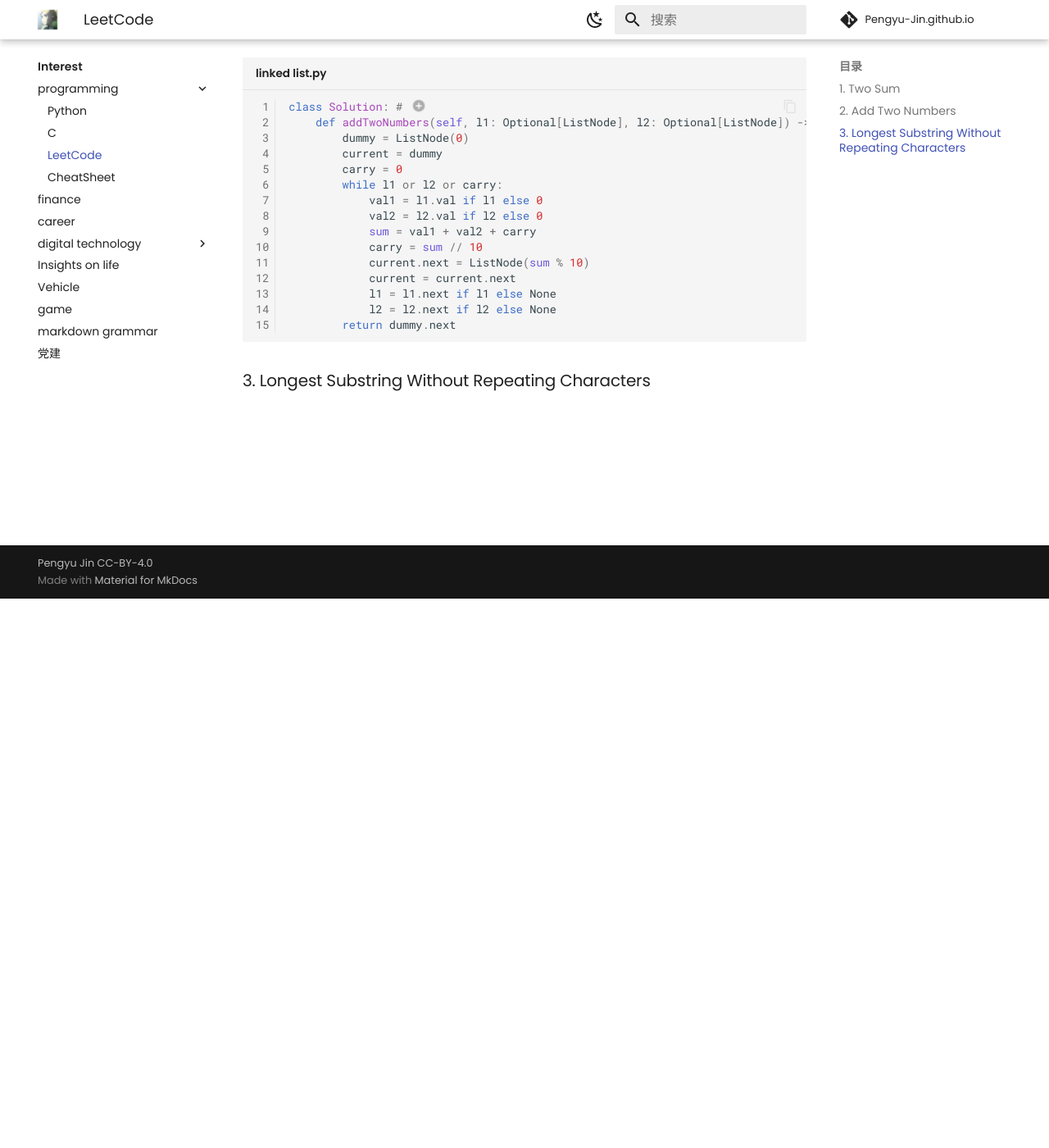
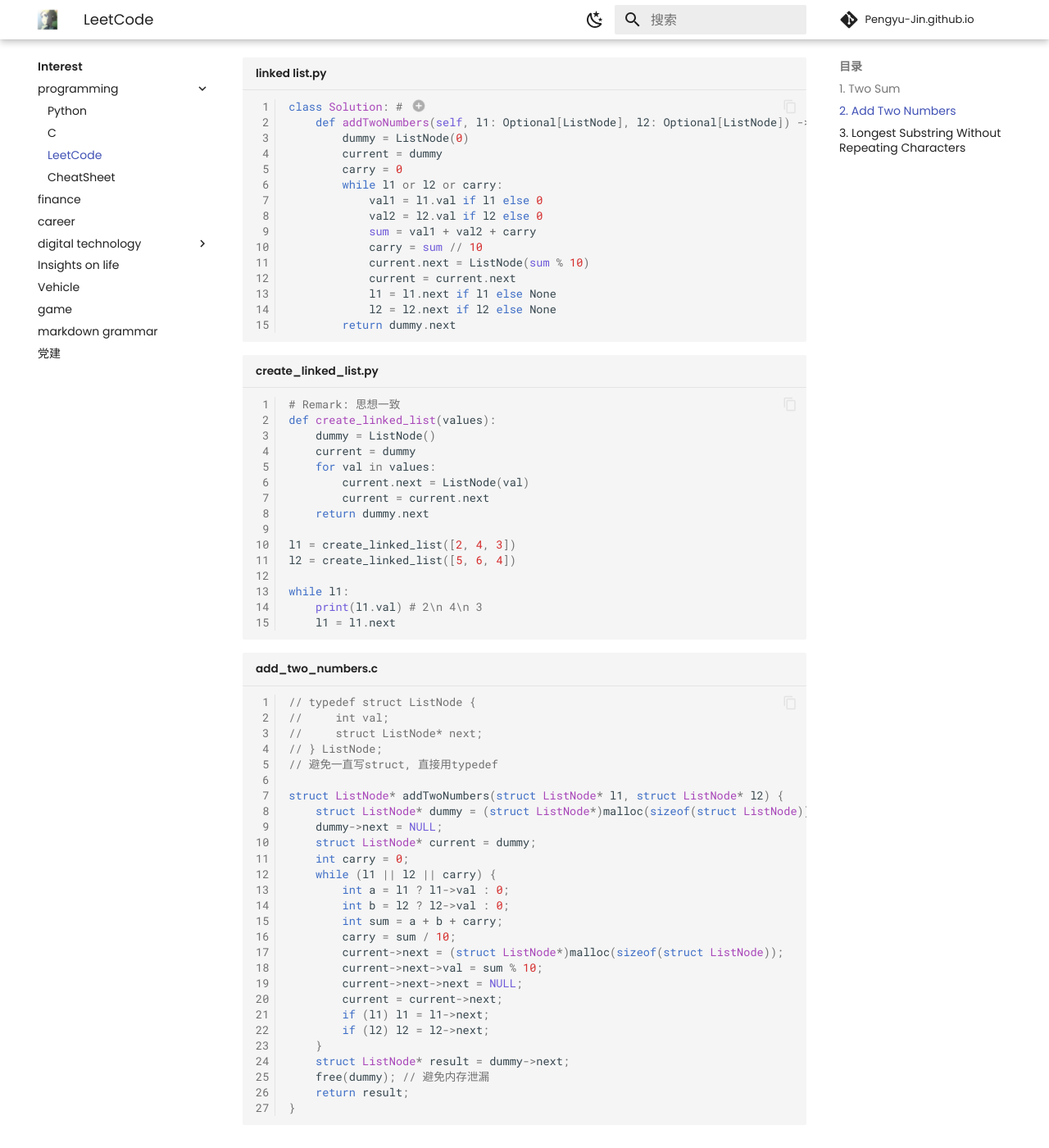
Before and after one commit to Pengyu-Jin/Pengyu-Jin.github.io, an MkDocs documentation site: the page built from docs/interest/programming/leetcode.md, in a window 1280 px wide and 1400 px high, scrolled down 670 px. Shown: the whole window at 82% size. Built offline with MkDocs 1.6.1 and Material for MkDocs 9.7.7, drawn with Linux system fonts in a browser that asks for light colours; emoji names are drawn with the system emoji font; comment, search, counter and statistics services are not loaded; a style sheet for code colours, icons or effects is not loaded.

Commit message:
update c

````diff
--- a/docs/interest/programming/leetcode.md
+++ b/docs/interest/programming/leetcode.md
@@ -45,4 +45,56 @@ class Solution: # (1)
 
 1.  :man_raising_hand: 2025/03/27
 
+
+```py title="create_linked_list.py"
+# Remark: 思想一致
+def create_linked_list(values):
+    dummy = ListNode()
+    current = dummy
+    for val in values:
+        current.next = ListNode(val)
+        current = current.next
+    return dummy.next
+
+l1 = create_linked_list([2, 4, 3])
+l2 = create_linked_list([5, 6, 4])
+
+while l1:
+    print(l1.val) # 2\n 4\n 3
+    l1 = l1.next
+
+```
+
+```c title="add_two_numbers.c"
+// typedef struct ListNode {
+//     int val;
+//     struct ListNode* next;
+// } ListNode;
+// 避免一直写struct, 直接用typedef
+
+struct ListNode* addTwoNumbers(struct ListNode* l1, struct ListNode* l2) {
+    struct ListNode* dummy = (struct ListNode*)malloc(sizeof(struct ListNode));
+    dummy->next = NULL;
+    struct ListNode* current = dummy;
+    int carry = 0;
+    while (l1 || l2 || carry) {
+        int a = l1 ? l1->val : 0;
+        int b = l2 ? l2->val : 0;
+        int sum = a + b + carry;
+        carry = sum / 10;
+        current->next = (struct ListNode*)malloc(sizeof(struct ListNode));
+        current->next->val = sum % 10;
+        current->next->next = NULL;
+        current = current->next;
+        if (l1) l1 = l1->next;
+        if (l2) l2 = l2->next;
+    }
+    struct ListNode* result = dummy->next;
+    free(dummy); // 避免内存泄漏
+    return result;
+}
+```
+
+
+
 ### 3. Longest Substring Without Repeating Characters
````
